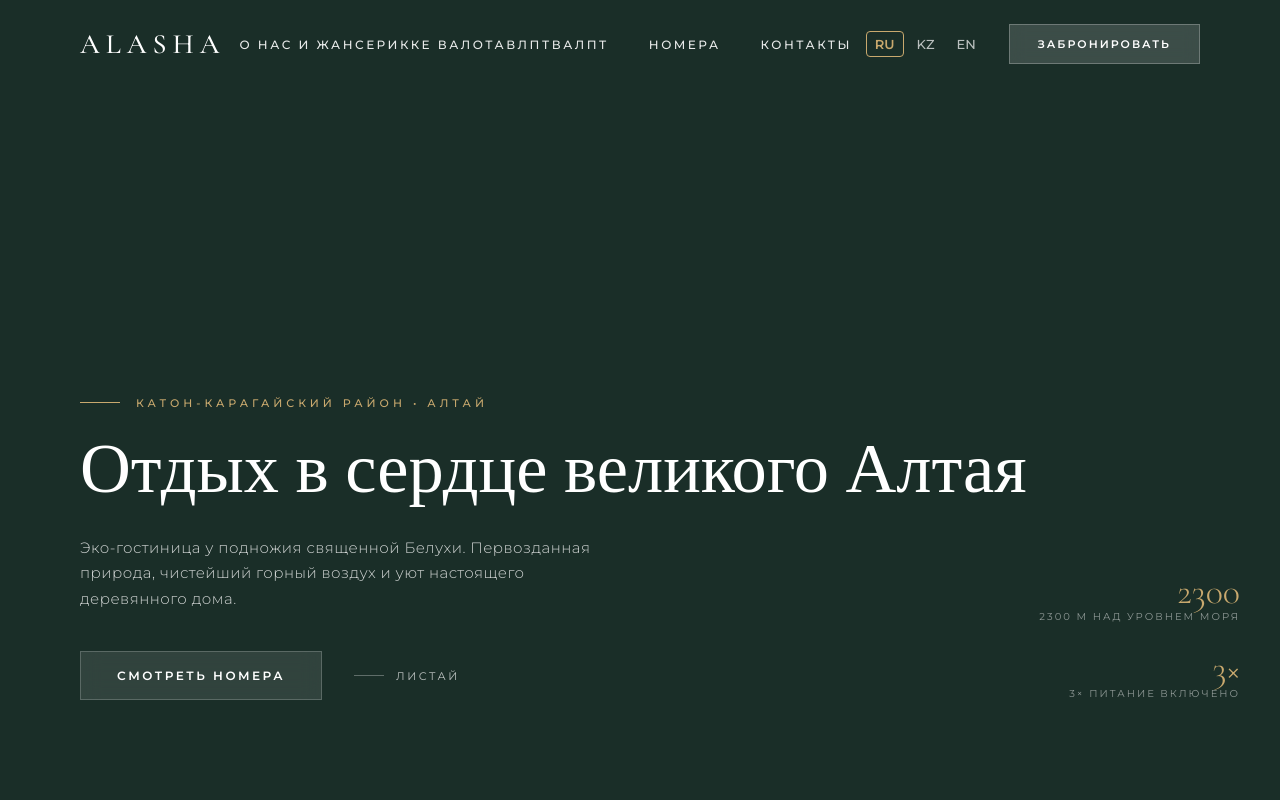
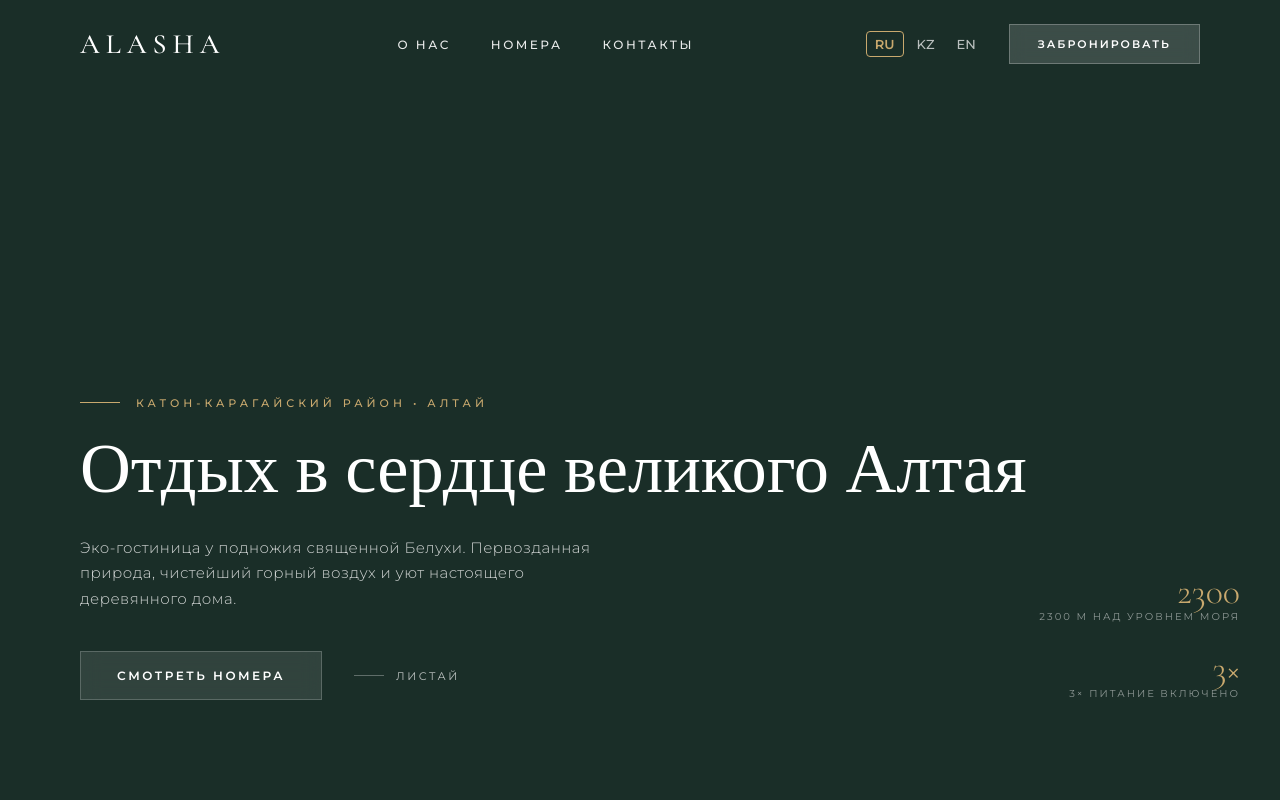
Before and after one commit to Zhanserk/alasha, a React (Vite) app: page / in a window 1280 px wide. Shown: the top 800 px of the page. Built offline with nearby package versions, Linux system fonts and the light colour scheme.

Commit message:
Сам билмейм что делаю но что работаю и так далее

```diff
--- a/src/i18n.js
+++ b/src/i18n.js
@@ -4,7 +4,7 @@ import { initReactI18next } from 'react-i18next';
 const resources = {
   ru: {
     translation: {
-      "nav_about": "О нас И жансерикке валотавлптвалпт",
+      "nav_about": "О нас",
       "nav_rooms": "Номера",
       "nav_contacts": "Контакты",
       "btn_book": "Забронировать",
```
